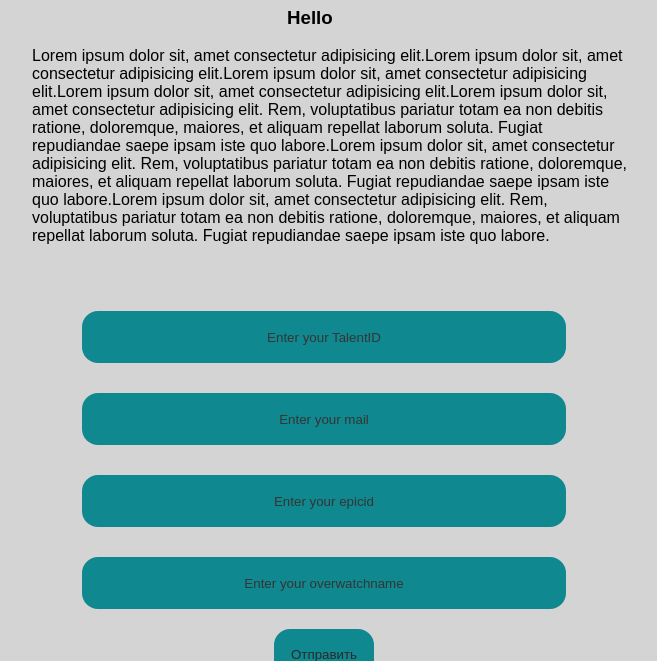
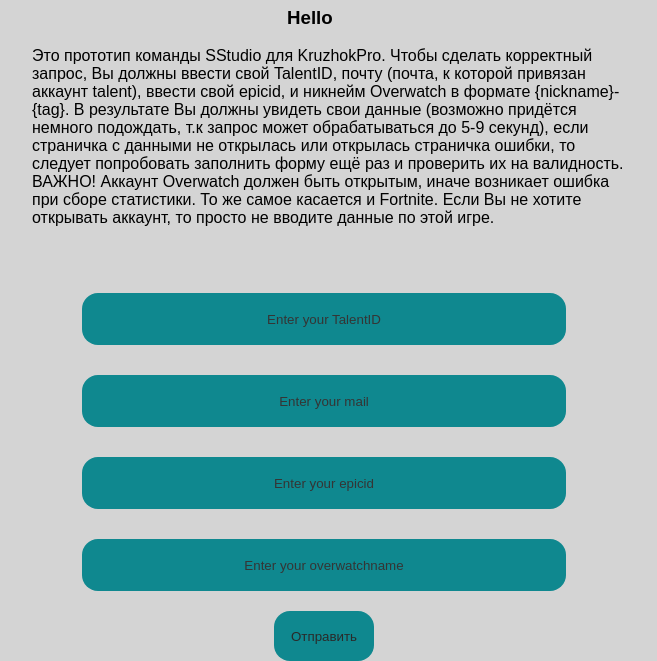
Before and after one commit to refnost/KruzhokSiteFin, a Django app: page / in a window 1280 px wide. Shown: the top 661 px of the page, without its empty margins (268-925 px from the left). Run offline with Django 3.2, Linux system fonts and the light colour scheme.

Commit message:
Add files via upload

```diff
--- a/Kruzhok/gamer/templates/main/index.html
+++ b/Kruzhok/gamer/templates/main/index.html
@@ -11,7 +11,7 @@
 <div class="board">
     <div class="infomain">
         <h3 class="hh">Hello</h3>
-        <p>Lorem ipsum dolor sit, amet consectetur adipisicing elit.Lorem ipsum dolor sit, amet consectetur adipisicing elit.Lorem ipsum dolor sit, amet consectetur adipisicing elit.Lorem ipsum dolor sit, amet consectetur adipisicing elit.Lorem ipsum dolor sit, amet consectetur adipisicing elit. Rem, voluptatibus pariatur totam ea non debitis ratione, doloremque, maiores, et aliquam repellat laborum soluta. Fugiat repudiandae saepe ipsam iste quo labore.Lorem ipsum dolor sit, amet consectetur adipisicing elit. Rem, voluptatibus pariatur totam ea non debitis ratione, doloremque, maiores, et aliquam repellat laborum soluta. Fugiat repudiandae saepe ipsam iste quo labore.Lorem ipsum dolor sit, amet consectetur adipisicing elit. Rem, voluptatibus pariatur totam ea non debitis ratione, doloremque, maiores, et aliquam repellat laborum soluta. Fugiat repudiandae saepe ipsam iste quo labore.</p>
+        <p>Это прототип команды SStudio для KruzhokPro. Чтобы сделать корректный запрос, Вы должны ввести свой TalentID, почту (почта, к которой привязан аккаунт talent), ввести свой epicid, и никнейм Overwatch в формате {nickname}-{tag}. В результате Вы должны увидеть свои данные (возможно придётся немного подождать, т.к запрос может обрабатываться до 5-9 секунд), если страничка с данными не открылась или открылась страничка ошибки, то следует попробовать заполнить форму ещё раз и проверить их на валидность. ВАЖНО! Аккаунт Overwatch должен быть открытым, иначе возникает ошибка при сборе статистики. То же самое касается и Fortnite. Если Вы не хотите открывать аккаунт, то просто не вводите данные по этой игре.</p>
     </div>
     <div class="gamesmain">
         <form method="post">
--- a/Kruzhok/gamer/templates/main/profile.html
+++ b/Kruzhok/gamer/templates/main/profile.html
@@ -22,7 +22,8 @@
 		</div>
 		<div class="info">
 			<h3>Hello</h3>
-			<p>Lorem ipsum dolor sit, amet consectetur adipisicing elit.Lorem ipsum dolor sit, amet consectetur adipisicing elit.Lorem ipsum dolor sit, amet consectetur adipisicing elit.Lorem ipsum dolor sit, amet consectetur adipisicing elit.Lorem ipsum dolor sit, amet consectetur adipisicing elit. Rem, voluptatibus pariatur totam ea non debitis ratione, doloremque, maiores, et aliquam repellat laborum soluta. Fugiat repudiandae saepe ipsam iste quo labore.Lorem ipsum dolor sit, amet consectetur adipisicing elit. Rem, voluptatibus pariatur totam ea non debitis ratione, doloremque, maiores, et aliquam repellat laborum soluta. Fugiat repudiandae saepe ipsam iste quo labore.Lorem ipsum dolor sit, amet consectetur adipisicing elit. Rem, voluptatibus pariatur totam ea non debitis ratione, doloremque, maiores, et aliquam repellat laborum soluta. Fugiat repudiandae saepe ipsam iste quo labore.</p>
+			<p>Здесь отображается ваша статистика по играм. Если данные об играх не введены, то значение командности будет нулевым. Если Вы ввели лишь данные об одной игре, то и вся статистика будет основываться на этой игре. Слева, рядом с иконкой пользователя отображены оба Ваших никнейма в разных играх. Ниже приведена статистика командности по каждой игре, а ещё ниже большими цифрами отображена общая статистика командной игры. Ниже вы можете посмотреть: какой статус соответствует Вашим значениям.</p>
+			<img height="300px" class="stat" src="{% static "main/stat.svg" %}">
 		</div>
 		<div class="player">
 			<div class="game">
@@ -36,7 +37,6 @@
 				<span class="request3">{{ user.teamplayfn }}</span>
 				<span class="koefficent">{{ user.teamplay }}</span>
 			</div>
-			<div class="game"></div>
 		</div>
 		<div class="games">
 		</div>
```
